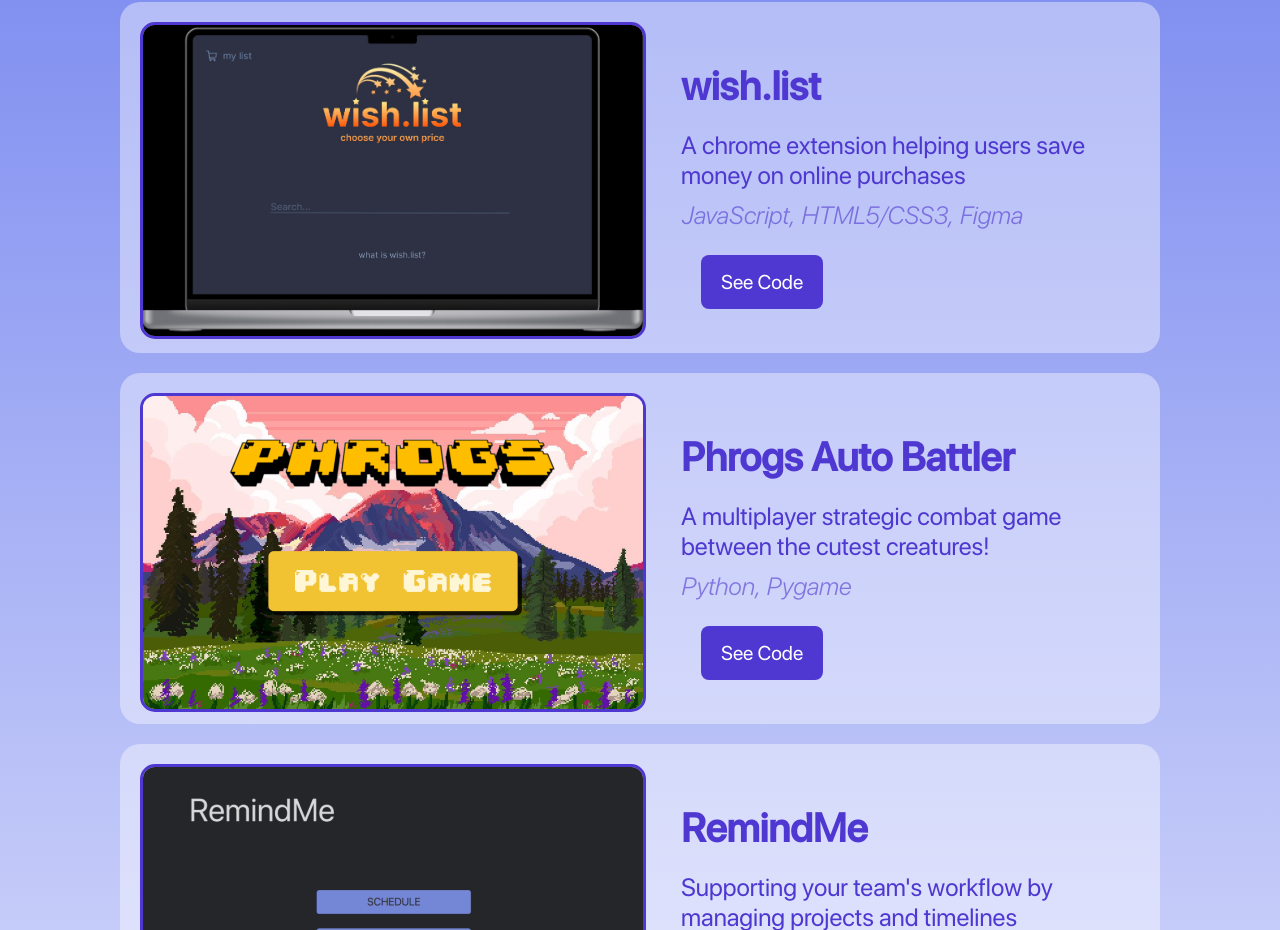
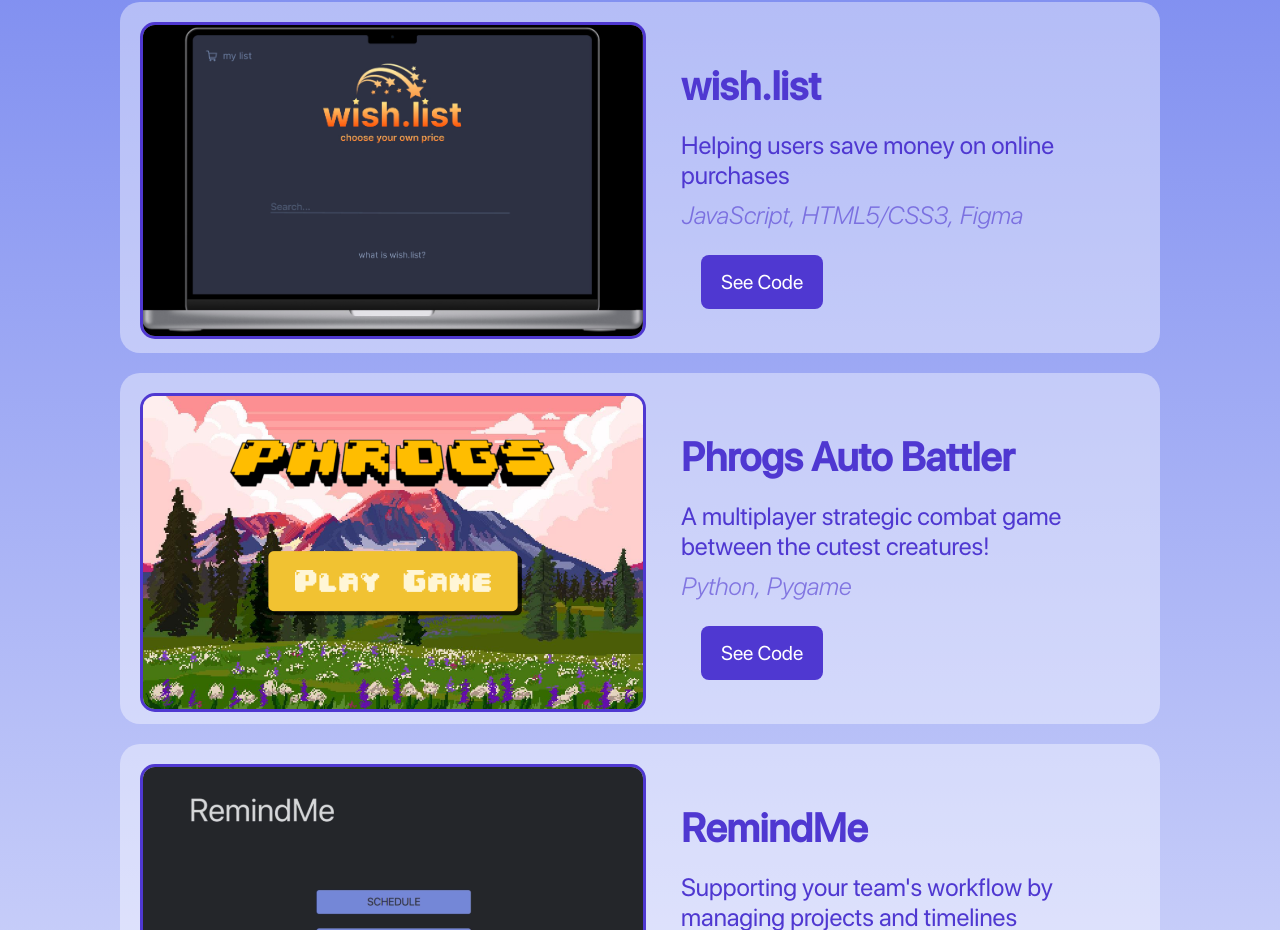
Before and after one commit to krisvuong/PersonalSite, a plain HTML site: page index.html in a window 1280 px wide. Shown: the part 997-1927 px from the top of the page. Drawn offline with nearby package versions, Linux system fonts and the light colour scheme.

Commit message:
Update description for wish.list

```diff
--- a/index.html
+++ b/index.html
@@ -37,7 +37,7 @@
             <div class="project-display" id="test-project">
                 <img src="images/wishlist_preview.png">
                 <h3>wish.list</h3>
-                <h4>A chrome extension helping users save money on online purchases</h4>
+                <h4>Helping users save money on online purchases</h4>
                 <h5>JavaScript, HTML5/CSS3, Figma</h5>
                 <a href="https://github.com/krisvuong/wish.list" target="_blank">See Code</a>
             </div>
```
